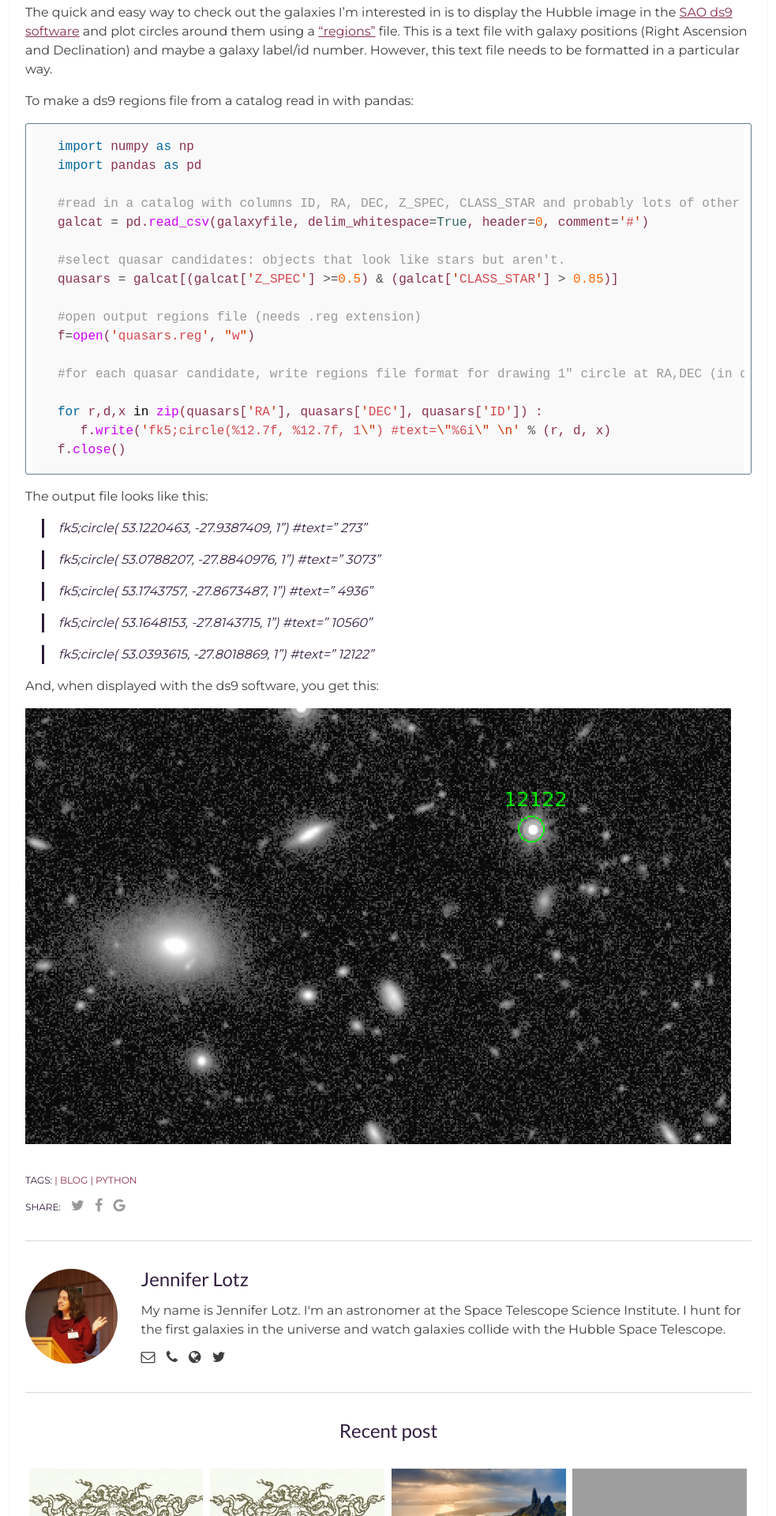
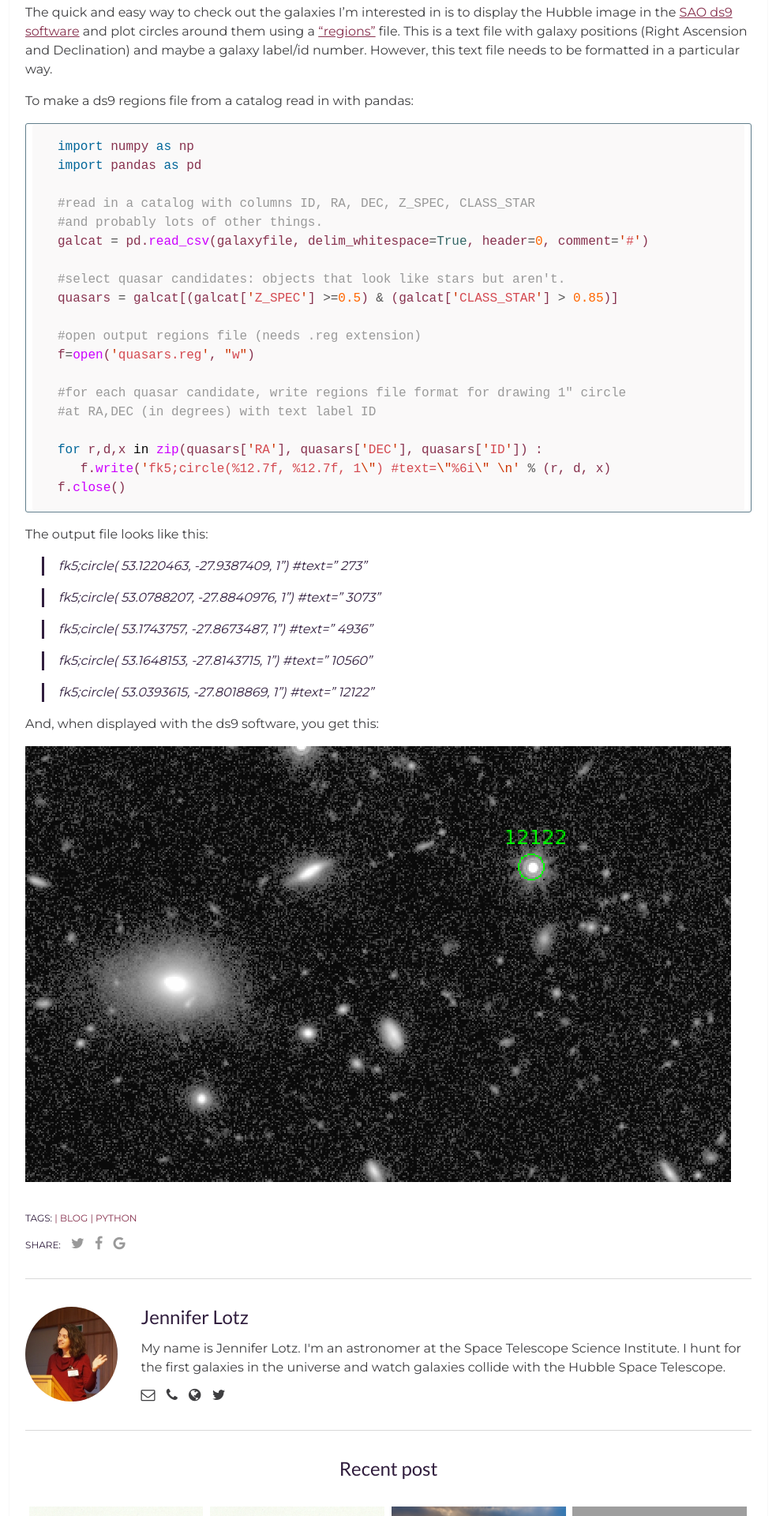
Before and after one commit to jenlotz/jenlotz.github.io, a Jekyll site: the page built from _posts/2017-10-05-python.markdown, in a window 1280 px wide. Shown: the part 928-2848 px from the top of the page at 79% size, without its empty margins (148-1131 px from the left). Built offline with Jekyll 4.4.1, drawn with Linux system fonts in a browser that asks for light colours; grey boxes are pictures that could not be loaded.

Commit message:
update blog

```diff
--- a/_posts/2017-10-05-python.markdown
+++ b/_posts/2017-10-05-python.markdown
@@ -21,7 +21,8 @@ To make a ds9 regions file from a catalog read in with pandas:
 import numpy as np
 import pandas as pd
 
-#read in a catalog with columns ID, RA, DEC, Z_SPEC, CLASS_STAR and probably lots of other things.
+#read in a catalog with columns ID, RA, DEC, Z_SPEC, CLASS_STAR
+#and probably lots of other things.
 galcat = pd.read_csv(galaxyfile, delim_whitespace=True, header=0, comment='#')
 
 #select quasar candidates: objects that look like stars but aren't.
@@ -30,7 +31,8 @@ quasars = galcat[(galcat['Z_SPEC'] >=0.5) & (galcat['CLASS_STAR'] > 0.85)]
 #open output regions file (needs .reg extension)
 f=open('quasars.reg', "w")
 
-#for each quasar candidate, write regions file format for drawing 1" circle at RA,DEC (in degrees) with text label ID
+#for each quasar candidate, write regions file format for drawing 1" circle
+#at RA,DEC (in degrees) with text label ID
 
 for r,d,x in zip(quasars['RA'], quasars['DEC'], quasars['ID']) :
    f.write('fk5;circle(%12.7f, %12.7f, 1\") #text=\"%6i\" \n' % (r, d, x)
@@ -41,13 +43,18 @@ The output file looks like this:
 
 > fk5;circle(  53.1220463,  -27.9387409,  1") #text="   273"
 
+
 > fk5;circle(  53.0788207,  -27.8840976,  1") #text="  3073"
+
 
 > fk5;circle(  53.1743757,  -27.8673487,  1") #text="  4936"
 
+
 > fk5;circle(  53.1648153,  -27.8143715,  1") #text=" 10560"
 
+
 > fk5;circle(  53.0393615,  -27.8018869,  1") #text=" 12122"
+
 
 And, when displayed with the ds9 software,  you get this:
 
```
